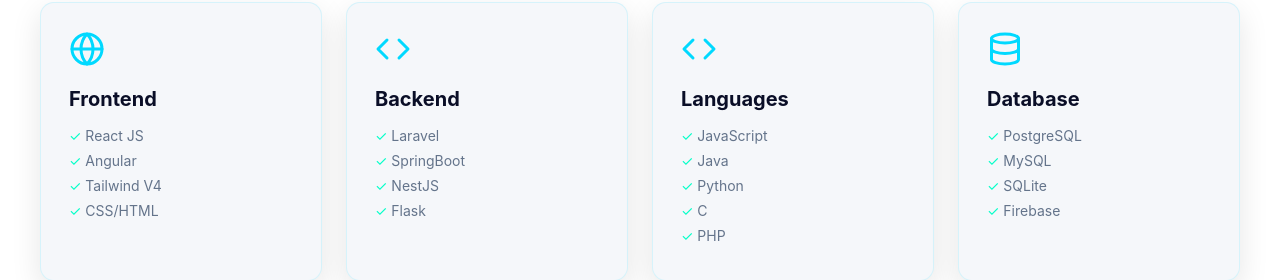
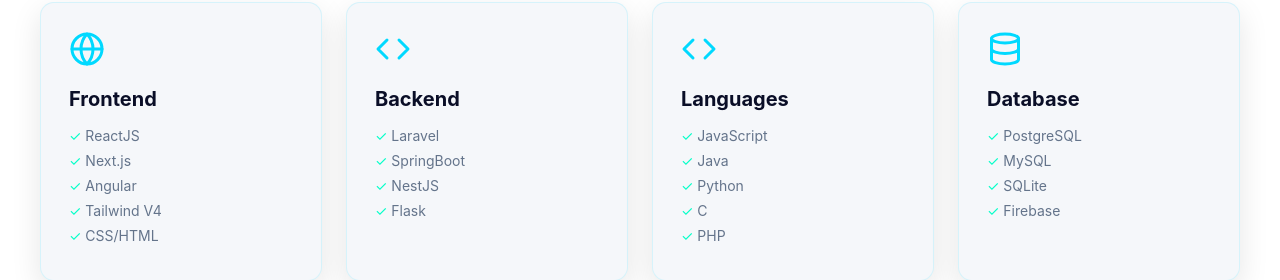
Before and after one commit to Sylvano96/MonPortfolio, a React (Vite) app: page / in a window 1280 px wide. Shown: the part 3100-3380 px from the top of the page. Built offline with nearby package versions, Linux system fonts and the light colour scheme.

Commit message:
Mis à jour, changement de lien

```diff
--- a/src/App.jsx
+++ b/src/App.jsx
@@ -847,7 +847,7 @@
   const { theme } = useTheme();
 
   const skillCategories = [
-    { name: 'Frontend', icon: Globe, skills: ['React JS', 'Angular', 'Tailwind V4', 'CSS/HTML'] },
+    { name: 'Frontend', icon: Globe, skills: ['ReactJS', 'Next.js', 'Angular', 'Tailwind V4', 'CSS/HTML'] },
     { name: 'Backend', icon: Code, skills: ['Laravel', 'SpringBoot', 'NestJS', 'Flask'] },
     { name: 'Languages', icon: Code, skills: ['JavaScript', 'Java', 'Python', 'C', 'PHP'] },
     { name: 'Database', icon: Database, skills: ['PostgreSQL', 'MySQL', 'SQLite', 'Firebase'] },
```
